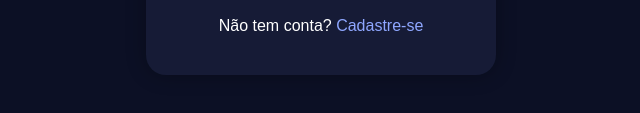
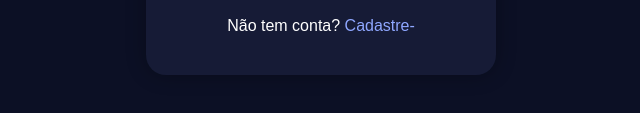
Before and after one commit to MateusGiorgio/SUMMIT-UMC, a plain HTML site: page pomodorologin.html in a window 1280 px wide. Shown: the part 493-606 px from the top of the page, 319-959 px from the left. Drawn offline with Linux system fonts and the light colour scheme.

Commit message:
Meu código atual

```diff
--- a/pomodorologin.html
+++ b/pomodorologin.html
@@ -19,7 +19,7 @@
             <button type="submit">Entrar</button>
         </form>
 
-        <p>Não tem conta? <a href="#">Cadastre-se</a></p>
+        <p>Não tem conta? <a href="#">Cadastre-</a></p>
     </div>
 
 </body>
```
